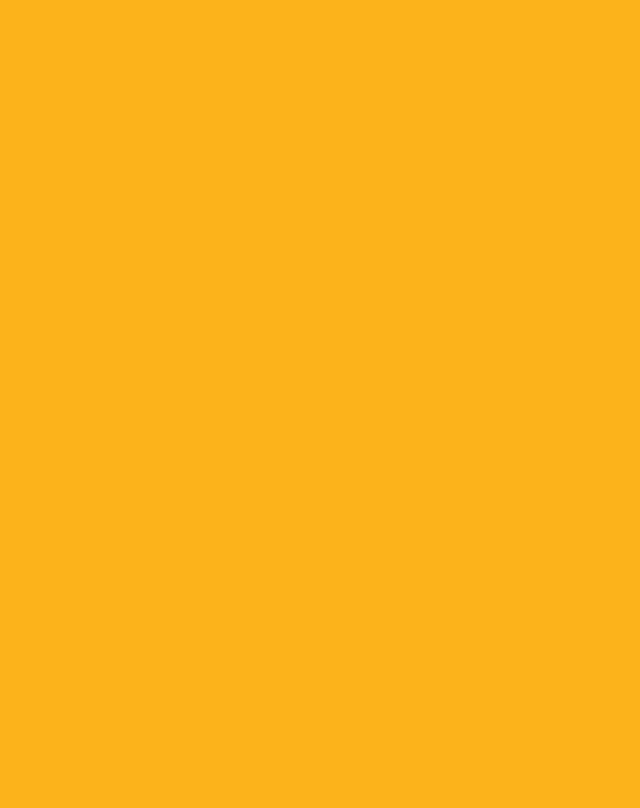
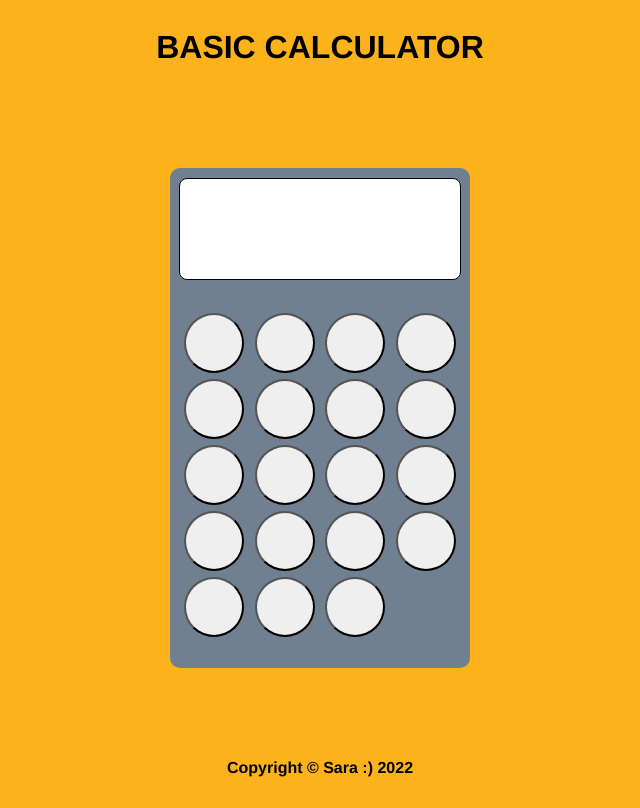
Before and after one commit to morloq/Calculator, a plain HTML site: page index.html in a window 1280 px wide. Shown: the whole page, without its empty margins (320-960 px from the left). Drawn offline with Linux system fonts and the light colour scheme.

Commit message:
Basic design

```diff
--- a/css/style.css
+++ b/css/style.css
@@ -1,4 +1,62 @@
+html{
+    height: 100%;
+}
 body{
+    min-height: 100%;
     background: #FCB31B;
     display:flex;
+    flex-direction: column;
+    align-items: center;
+    font-family: 'Franklin Gothic Medium', 'Arial Narrow', Arial, sans-serif;
 }
+
+.header{
+    margin-bottom: 80px;
+}
+
+.calculatorFrame{
+    display:flex;
+    flex-direction: column;
+    align-items: center;
+    background:slategray;
+    border-radius:10px;
+    height:500px;
+    width:300px;
+    margin-bottom:auto;
+}
+
+.window{
+    display:flex;
+    flex-direction: column;
+    align-items: center;
+    background: white;
+    width: 280px;
+    height: 100px;
+    margin-top: 10px;
+    border-radius: 8px;
+    border: 1px solid black;
+    margin-bottom: 30px;
+}
+.window-result, .window-currentOperator{
+    width: 280px;
+    height: 50px;
+    align-items:center;
+    justify-content: right;
+    border-radius: 8px;
+}
+
+button{
+    border-radius: 50%;
+    height:60px;
+    width:60px;
+    margin:3px;
+    border-color: black;
+    text-align: center;
+}
+
+
+.copyright{
+    display:flex;
+    flex-grow:1;
+    padding: 10px;
+}
--- a/index.html
+++ b/index.html
@@ -8,7 +8,49 @@
     <title>Calculator</title>
 </head>
 <body>
-
+    <div class="header">
+        <h1 class="title">BASIC CALCULATOR</h1>
+    </div>
+    <div class="calculatorFrame">
+        <div class="window">
+            <div class="window-result"></div>
+            <div class="window-currentOperator"></div>
+        </div>
+        <div class="buttons">
+            <div class="buttonRows">
+                <button></button>
+                <button></button>
+                <button></button>
+                <button></button>
+            </div>
+            <div class="buttonRows">
+                <button></button>
+                <button></button>
+                <button></button>
+                <button></button>
+            </div>
+            <div class="buttonRows">
+                <button></button>
+                <button></button>
+                <button></button>
+                <button></button>
+            </div>
+            <div class="buttonRows">
+                <button></button>
+                <button></button>
+                <button></button>
+                <button></button>
+            </div>
+            <div class="threeButtonsRow">
+                <button></button>
+                <button></button>
+                <button></button>
+            </div>
+        </div>
+    </div>
+    <div class="footer">
+        <h4 class="copyright">Copyright &copy; Sara :) 2022</h4>
+    </div>
 </body>
 <script type="text/javascript" src="./javascript/doStuff.js"></script>
 </html>
```
